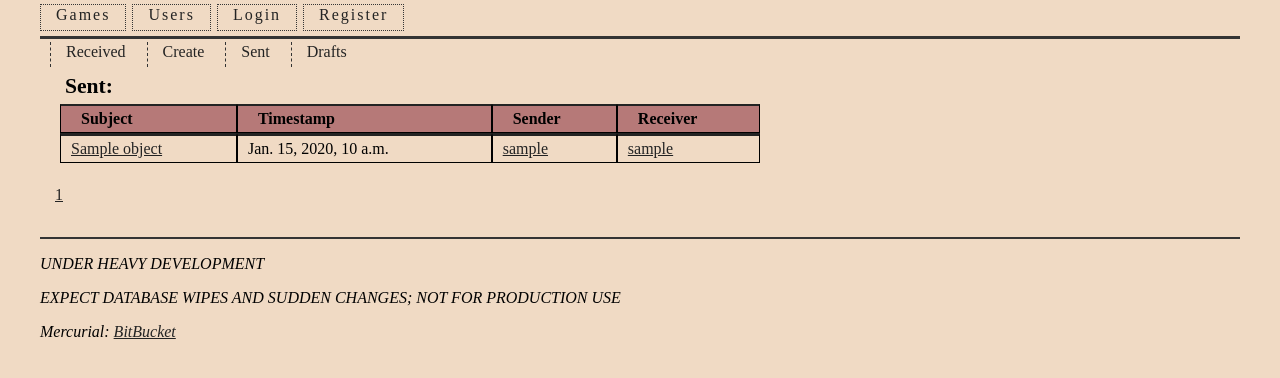
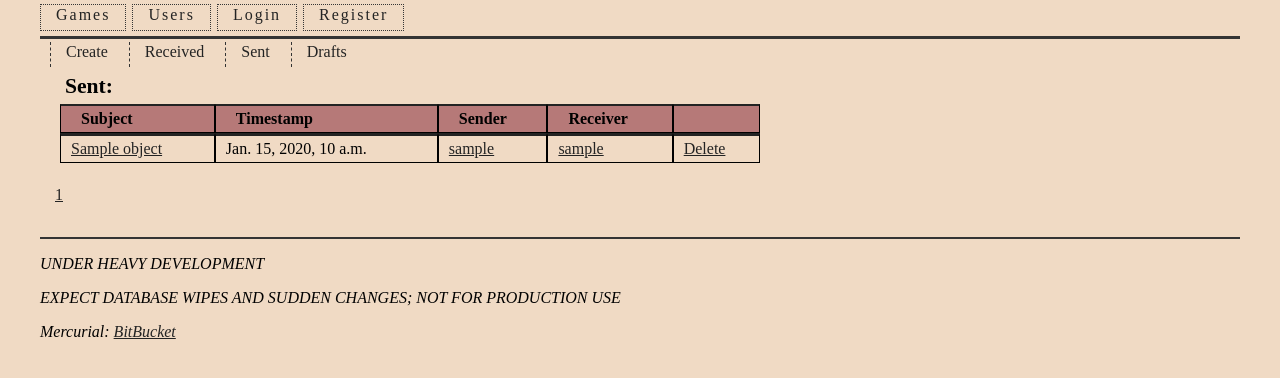
Before and after one commit to abbradar/gamehelper, a Django app: template templates/messages/message_sent.html in a window 1280 px wide. Shown: the part 37-415 px from the top of the page. Run offline with Django 3.2, Linux system fonts and the light colour scheme; the template is opened without the code that fills it: most values are stand-ins (such as "Sample title", 1, 10 or a date in 2020); parts of the project's set-up code (start-up, migrations or seed data) failed here and were passed over.

Commit message:
???????? ??????? ????????? (????????? ???????? ?????????).

```diff
--- a/messages/urls.py
+++ b/messages/urls.py
@@ -9,5 +9,5 @@ urlpatterns = patterns('',
     url(r'create/$', views.MessageCreateView.as_view(), name='message_create'),
     url(r'detail/(?P<pk>\d+)/$', views.MessageDetailView.as_view(), name='message_detail'),
     url(r'update/(?P<pk>\d+)/$', views.MessageUpdateView.as_view(), name='message_update'),
-    url(r'delete/(?P<pk>\d+)/$', views.MessageDeleteView.as_view(success_url=reverse_lazy('message_received')), name='message_delete'),
+    url(r'delete/(?P<pk>\d+)/$', views.MessageDeleteView.as_view(success_url=reverse_lazy('message_delete')), name='message_delete'),
 )
--- a/templates/games/game_list.html
+++ b/templates/games/game_list.html
@@ -2,9 +2,7 @@
 {% load i18n %}
 {% load future %}
 {% block title %}{% trans "Games" %}{% endblock %}
-{% block nav2 %}
-{% if can_create %}<a href="{% url 'game_create' %}"><li>{% trans "Create" %}</li></a>{% endif %}
-{% endblock %}
+{% block nav2 %}{% if can_create %}<a href="{% url 'game_create' %}"><li>{% trans "Create" %}</li></a>{% endif %}{% endblock %}
 {% block page_header %}{% trans "Games" %}:{% endblock %}
 {% block list_item %}
 <li>
--- a/templates/messages/message_base.html
+++ b/templates/messages/message_base.html
@@ -7,8 +7,8 @@
 <link href="{% static 'css/message.css' %}" rel="stylesheet" type="text/css" />
 {% endblock %}
 {% block nav2 %}
+<a href="{% url 'message_create' %}"><li>{% trans "Create" %}</li></a>
 <a href="{% url 'message_received' %}"><li>{% trans "Received" %}</li></a>
-<a href="{% url 'message_create' %}"><li>{% trans "Create" %}</li></a>
 <a href="{% url 'message_sent' %}"><li>{% trans "Sent" %}</li></a>
 <a href="{% url 'message_drafts' %}"><li>{% trans "Drafts" %}</li></a>
 {% endblock %}
--- a/templates/messages/message_drafts.html
+++ b/templates/messages/message_drafts.html
@@ -4,3 +4,9 @@
 {% block page_header %}{% trans "Drafts" %}:{% endblock %}
 {% block message_link %}{% url 'message_update' pk=object.id %}{% endblock %}
 {% block page_link %}{% url "message_drafts" page=page %}{% endblock %}
+{% block message_acts_head %}
+<th><!--{% trans "Delete" %}--></th>
+{% endblock %}
+{% block message_acts %}
+<td><a href="{% url 'message_delete' pk=object.id %}">{% trans "Delete" %}</a></td>
+{% endblock %}
--- a/templates/messages/message_list.html
+++ b/templates/messages/message_list.html
@@ -16,6 +16,7 @@
 <th>{% trans "Timestamp" %}</th>
 <th>{% trans "Sender" %}</th>
 <th>{% trans "Receiver" %}</th>
+{% block message_acts_head %}{% endblock %}
 </tr></thead>
 <tbody>
 {% endif %}
@@ -23,6 +24,7 @@
 <td>{{ object.timestamp }}</td>
 <td><a href="{{ object.sender.get_absolute_url }}">{{ object.sender.username }}</a></td>
 <td><a href="{{ object.receiver.get_absolute_url }}">{{ object.receiver.username }}</a></td>
+{% block message_acts %}{% endblock %}
 </tr>
 {% if forloop.last %}
 </tbody>
--- a/templates/messages/message_received.html
+++ b/templates/messages/message_received.html
@@ -3,3 +3,9 @@
 {% block page_header %}{% trans "Received" %}:{% endblock %}
 {% block message_link %}{{ object.get_absolute_url }}{% endblock %}
 {% block page_link %}{% url "message_received" page=page %}{% endblock %}
+{% block message_acts_head %}
+<th><!--{% trans "Delete" %}--></th>
+{% endblock %}
+{% block message_acts %}
+<td><a href="{% url 'message_delete' pk=object.id %}">{% trans "Delete" %}</a></td>
+{% endblock %}
--- a/templates/messages/message_sent.html
+++ b/templates/messages/message_sent.html
@@ -3,3 +3,9 @@
 {% block page_header %}{% trans "Sent" %}:{% endblock %}
 {% block message_link %}{{ object.get_absolute_url }}{% endblock %}
 {% block page_link %}{% url "message_sent" page=page %}{% endblock %}
+{% block message_acts_head %}
+<th><!--{% trans "Delete" %}--></th>
+{% endblock %}
+{% block message_acts %}
+<td><a href="{% url 'message_delete' pk=object.id %}">{% trans "Delete" %}</a></td>
+{% endblock %}
```
